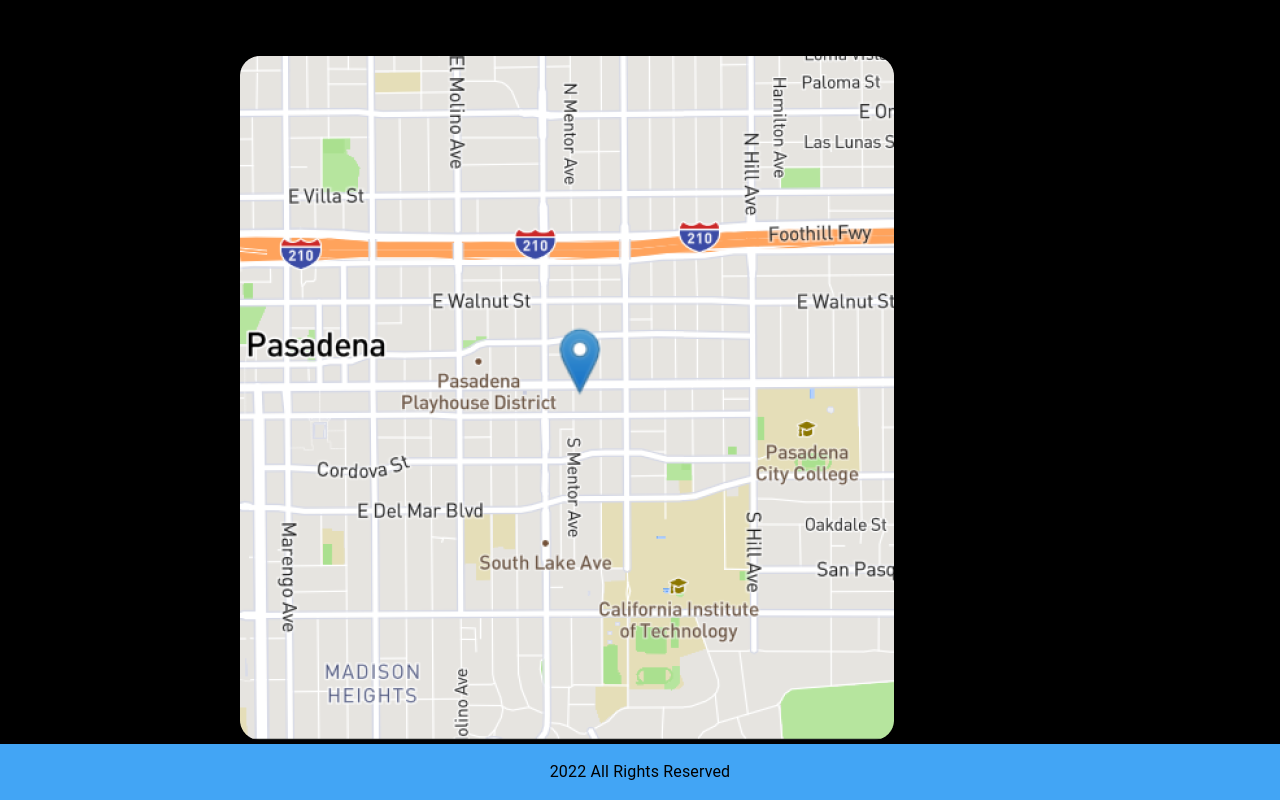
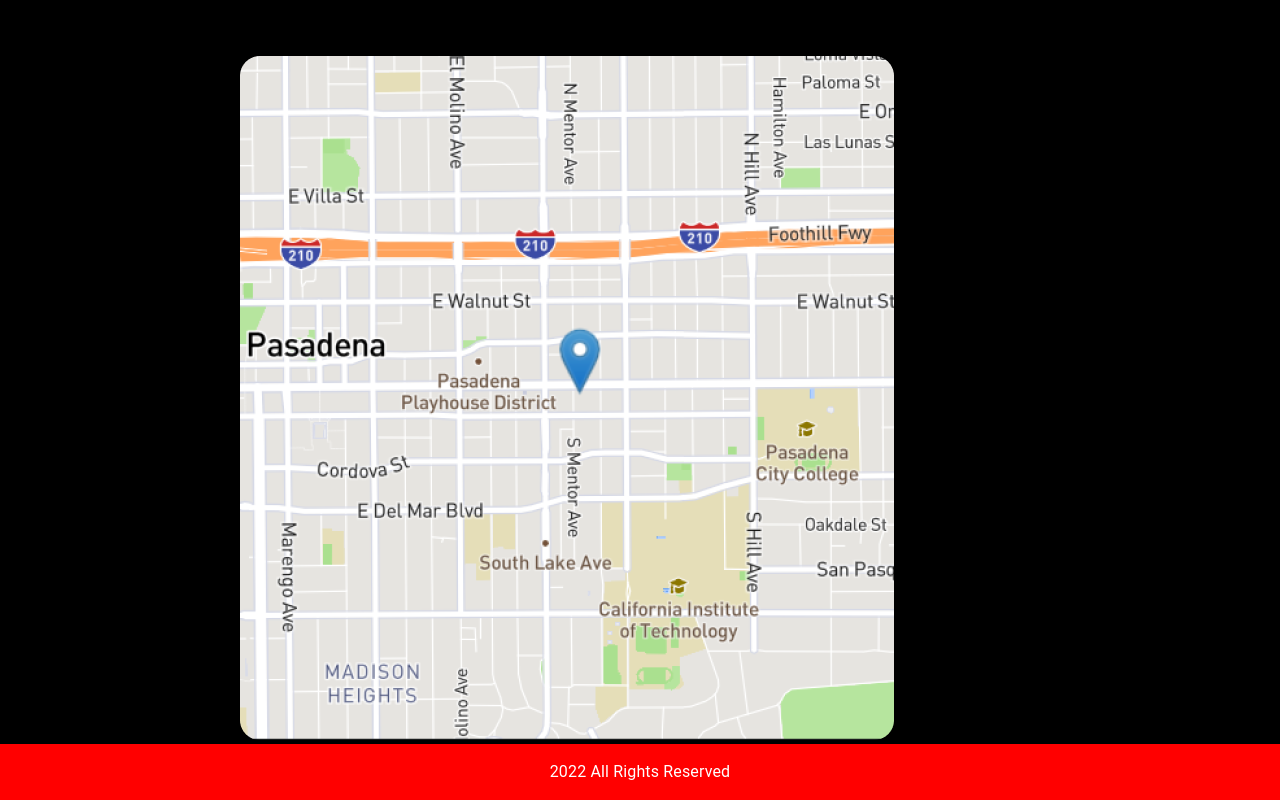
Before and after one commit to lyds214/chicken-website, a React (Create React App) app: page / in a window 1280 px wide. Shown: the part 2874-3674 px from the top of the page. Built offline with nearby package versions, Linux system fonts and the light colour scheme.

Commit message:
changed footer color

```diff
--- a/src/components/Footer.js
+++ b/src/components/Footer.js
@@ -4,8 +4,8 @@
 const Footer = () => {
   return (
     <div>
-      <Box sx={{ backgroundColor: "primary.light", height: 56 }}>
-        <Typography align="center" sx={{ paddingTop: 2 }}>
+      <Box sx={{ backgroundColor: "red", height: 56 }}>
+        <Typography align="center" sx={{ paddingTop: 2, color: "white" }}>
           2022 All Rights Reserved
         </Typography>
       </Box>
```
